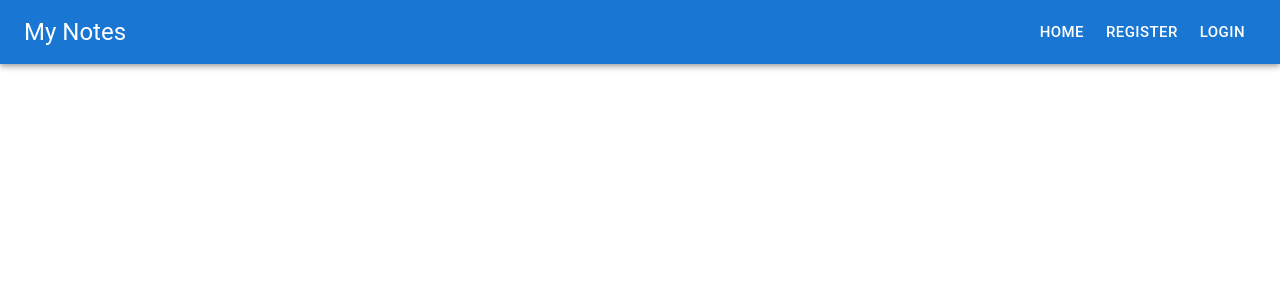
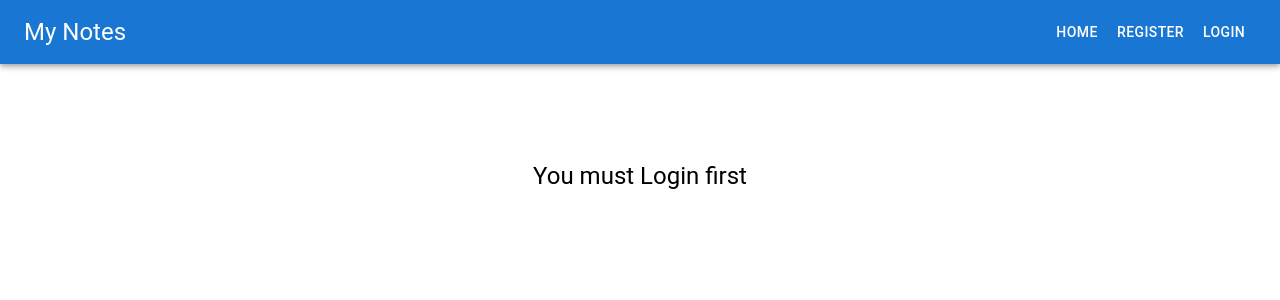
Before and after one commit to harshith-ashvi/my-notes, a React (Create React App) app: page /account in a window 1280 px wide. Shown: the top 300 px of the page. Built offline with nearby package versions, Linux system fonts and the light colour scheme.

Commit message:
updated account page and fixed reload issue in button in Navbar

```diff
--- a/src/components/Navbar.js
+++ b/src/components/Navbar.js
@@ -1,8 +1,8 @@
 import React from "react";
 import { Box } from "@mui/system";
-import { AppBar, Button, CircularProgress, Toolbar, Typography } from "@mui/material";
+import { AppBar, Button, CircularProgress, Toolbar, Typography, Link } from "@mui/material";
 import { useDispatch, useSelector } from "react-redux";
-import { useHistory } from "react-router";
+import { useHistory } from "react-router-dom";
 import { removeData } from "../actions/userActions";
 
 const Navbar = (props) => {
@@ -15,6 +15,10 @@ const Navbar = (props) => {
         localStorage.removeItem("token")
         alert("Successfully logged out")
         history.push("/")
+    }
+
+    const handleButtonClick = (pageUrl) => {
+        history.push(pageUrl)
     }
 
     const { isLoading, data } = user
@@ -32,17 +36,18 @@ const Navbar = (props) => {
                             <Typography variant="h5" component="div" sx={{ flexGrow: 1 }}>
                                 My Notes
                             </Typography>
-                            <Button color="inherit" href="/" sx={{color: "white"}} size="large">Home</Button>
+                            <Button sx={{color: "white"}} onClick={() => handleButtonClick("/")}>Home</Button>
                             { Object.keys(data).length > 0? (
                                 <>
-                                    <Button color="inherit" href="#" sx={{color: "white"}} size="large">Notes</Button>
-                                    <Button color="inherit" href="#" sx={{color: "white"}} size="large">Account</Button>
-                                    <Button color="inherit" onClick={handleLogout} sx={{color: "white"}} size="large">Logout</Button>
+                                    <Button sx={{color: "white"}} onClick={() => handleButtonClick("#")}>Notes</Button>
+                                    <Button sx={{color: "white"}} onClick={() => handleButtonClick("/account")}>Account</Button>
+                                    <Button sx={{color: "white"}} onClick={handleLogout}>Logout</Button>
+
                                 </>
                             ) : (
                                 <>
-                                    <Button color="inherit" href="/register" sx={{color: "white"}} size="large">Register</Button>
-                                    <Button color="inherit" href="/login" sx={{color: "white"}} size="large">Login</Button>
+                                    <Button sx={{color: "white"}} onClick={() => handleButtonClick("/register")}>Register</Button>
+                                    <Button sx={{color: "white"}} onClick={() => handleButtonClick("/login")}>Login</Button>
                                 </>
                             ) }
                         </Toolbar>
--- /dev/null
+++ b/src/components/Pages/Account.js
@@ -0,0 +1,69 @@
+import { CircularProgress, Container, Grid, Typography } from "@mui/material";
+import { Box } from "@mui/system";
+import React from "react";
+import { useSelector } from "react-redux";
+
+const mainBoxStyle = {
+    marginTop: 12,
+    display: 'flex',
+    flexDirection: 'column',
+    alignItems: 'center',
+}
+
+const Account = (props) => {
+    const user = useSelector(state => state.user)
+
+    const { isLoading, data } = user
+
+    return (
+        <>
+            {Object.keys(data).length === 0? (
+                <Box sx={mainBoxStyle}>
+                    <Typography variant="h5">You must Login first</Typography>
+                </Box>
+            ) : (
+                <>
+                    { isLoading? (
+                        <div>
+                            <CircularProgress/>
+                        </div>
+                    ) : (
+                        <Container maxWidth="xs">
+                            <Box sx={mainBoxStyle}>
+                                <Grid container spacing={2}>
+                                    <Grid item xs={12}>
+                                        <Typography variant="h4">
+                                            User Details
+                                        </Typography>
+                                    </Grid>
+
+                                    <Grid item xs={12}>
+                                        <Typography>
+                                            ID: {data._id}
+                                        </Typography>
+                                    </Grid>
+
+                                    <Grid item xs={12}>
+                                        <Typography>
+                                            Username: {data.username}
+                                        </Typography>
+                                    </Grid>
+
+                                    <Grid item xs={12}>
+                                        <Typography>
+                                            Email: {data.email}
+                                        </Typography>
+                                    </Grid>
+
+                                </Grid>
+                            </Box>
+                        </Container>
+                    )}
+                </>
+            )}
+
+        </>
+    )
+}
+
+export default Account
--- a/src/components/RouteComp.js
+++ b/src/components/RouteComp.js
@@ -1,5 +1,6 @@
 import React from "react";
 import { Route } from "react-router-dom";
+import Account from "./Pages/Account";
 import Home from "./Pages/Home";
 import Login from "./Pages/Login";
 import Register from "./Pages/Register";
@@ -10,6 +11,7 @@ const RouteComp = (props) => {
             <Route path="/" component={Home} exact/>
             <Route path="/register" component={Register}/>
             <Route path="/login" component={Login}/>
+            <Route path="/account" component={Account}/>
         </>
     )
 }
```
